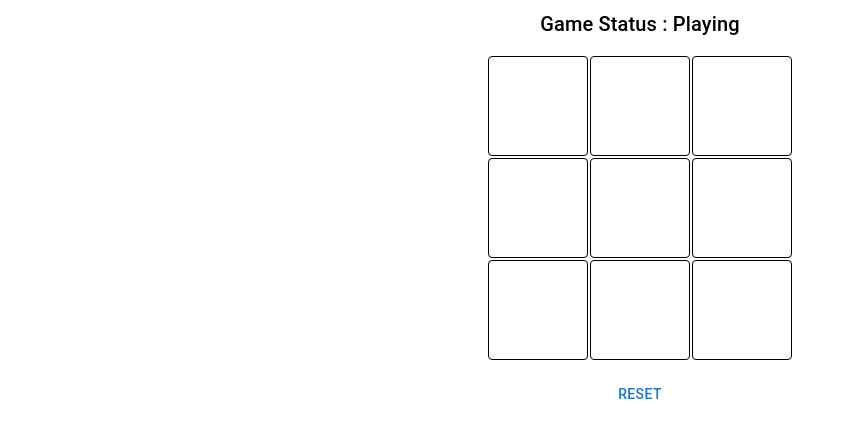
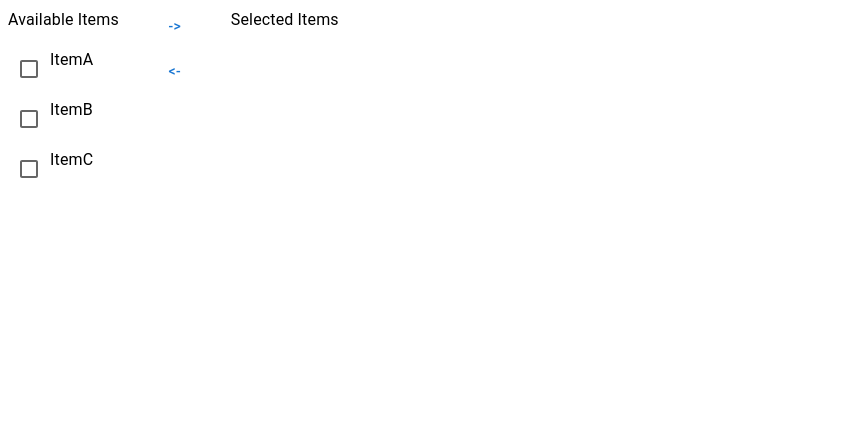
Before and after one commit to sharma-sagar2002/Frontend-Machine-Coding, a React (Vite) app: page / in a window 1280 px wide. Shown: the top 438 px of the page, without its empty margins (0-847 px from the left). Built offline with nearby package versions, Linux system fonts and the light colour scheme.

Commit message:
transfer list implemented

```diff
--- a/src/App.tsx
+++ b/src/App.tsx
@@ -1,5 +1,6 @@
 import "./App.css";
-import TicTacToe from "./Components/TicTacToe";
+// import TicTacToe from "./Components/TicTacToe";
+import TransferList from "./Components/TransferList";
 // import Carousel from "./Components/Carousel";
 // import Typewriter from "./Components/Typewriter";
 // import Readmore from "./Components/Readmore";
@@ -30,7 +31,8 @@ function App() {
       {/* <Readmore /> */}
       {/* <Typewriter text="I am frontend developer" delay={100} /> */}
       {/* <Carousel /> */}
-      <TicTacToe />
+      {/* <TicTacToe /> */}
+      <TransferList />
     </>
   );
 }
--- /dev/null
+++ b/src/Components/TransferList.tsx
@@ -0,0 +1,108 @@
+import { Button, Checkbox, Stack, Typography } from "@mui/material";
+import { useState } from "react";
+type ListType = {
+  id: string;
+  name: string;
+  checked: boolean;
+}[];
+const TransferList = () => {
+  const itemList: ListType = [
+    {
+      id: "a",
+      name: "ItemA",
+      checked: false,
+    },
+    {
+      id: "b",
+      name: "ItemB",
+      checked: false,
+    },
+    {
+      id: "c",
+      name: "ItemC",
+      checked: false,
+    },
+  ];
+  const [availableList, setAvailableList] = useState<any>(itemList);
+  const [selectedList, setSelectedList] = useState<any>([]);
+
+  const handleAToB = () => {
+    const checkedList = availableList.filter(
+      (item: any) => item.checked === true
+    );
+    setSelectedList((prev: any) => [...prev, ...checkedList]);
+    console.log("line 35", selectedList);
+    setAvailableList(
+      availableList.filter((item: any) => item.checked === false)
+    );
+    console.log("line 39", availableList);
+  };
+
+  const handleBToA = () => {
+    const checkedList = selectedList.filter(
+      (item: any) => item.checked === true
+    );
+    setAvailableList((prev: any) => [...prev, ...checkedList]);
+    setSelectedList(selectedList.filter((item: any) => item.checked === false));
+    console.log("line 48", availableList, selectedList);
+  };
+
+  const handleAvailableChange = (e: any, index: number) => {
+    let tempList = [...availableList];
+    tempList[index] = { ...tempList[index], checked: e.target.checked };
+    setAvailableList(tempList);
+  };
+
+  const handleSelectedChange = (e: any, index: number) => {
+    let tempList = [...selectedList];
+    tempList[index] = { ...tempList[index], checked: e.target.checked };
+    setSelectedList(tempList);
+  };
+
+  return (
+    <>
+      <Stack direction={"row"} gap={3}>
+        <Stack gap={2}>
+          <Typography>Available Items</Typography>
+          <Stack gap={1}>
+            {availableList.map((item: any, index: number) => {
+              return (
+                <Stack direction={"row"}>
+                  <Checkbox
+                    checked={item.checked}
+                    onChange={(e: any) => handleAvailableChange(e, index)}
+                  />
+                  <Typography>{item?.name}</Typography>
+                </Stack>
+              );
+            })}
+          </Stack>
+        </Stack>
+
+        <Stack gap={1}>
+          <Button onClick={handleAToB}>{`->`}</Button>
+          <Button onClick={handleBToA}>{`<-`}</Button>
+        </Stack>
+
+        <Stack gap={2}>
+          <Typography>Selected Items</Typography>
+          <Stack gap={1}>
+            {selectedList?.map((item: any, index: number) => {
+              return (
+                <Stack direction={"row"}>
+                  <Checkbox
+                    checked={item.checked}
+                    onChange={(e: any) => handleSelectedChange(e, index)}
+                  />
+                  <Typography>{item?.name}</Typography>
+                </Stack>
+              );
+            })}
+          </Stack>
+        </Stack>
+      </Stack>
+    </>
+  );
+};
+
+export default TransferList;
```
